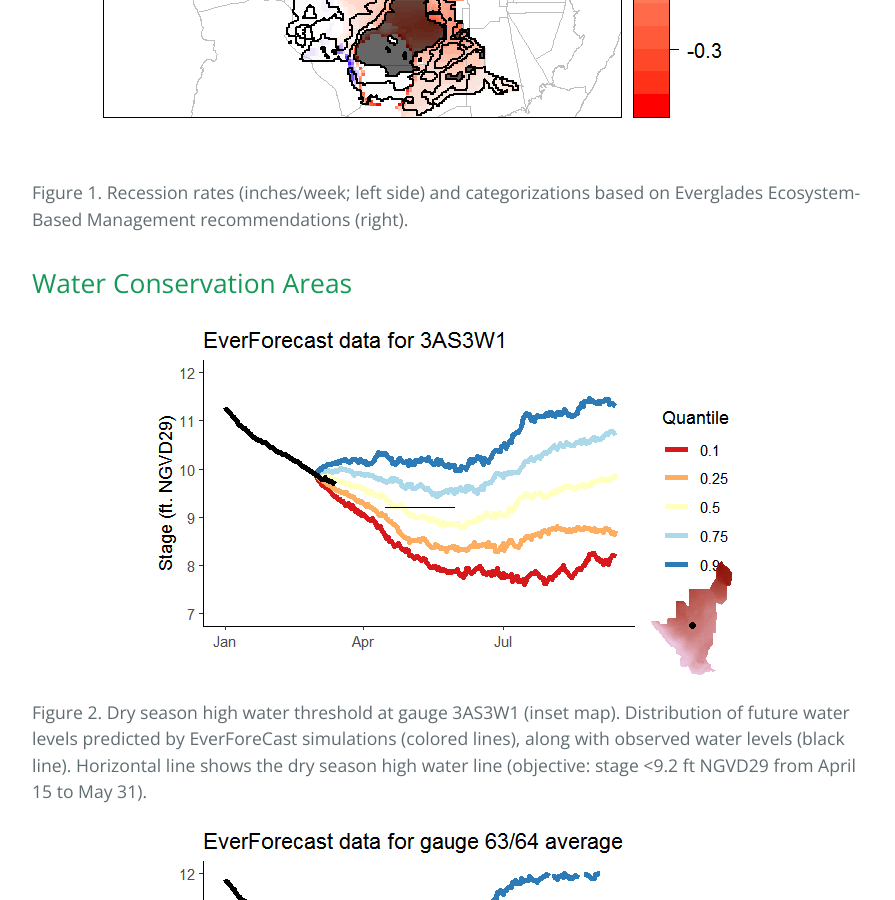
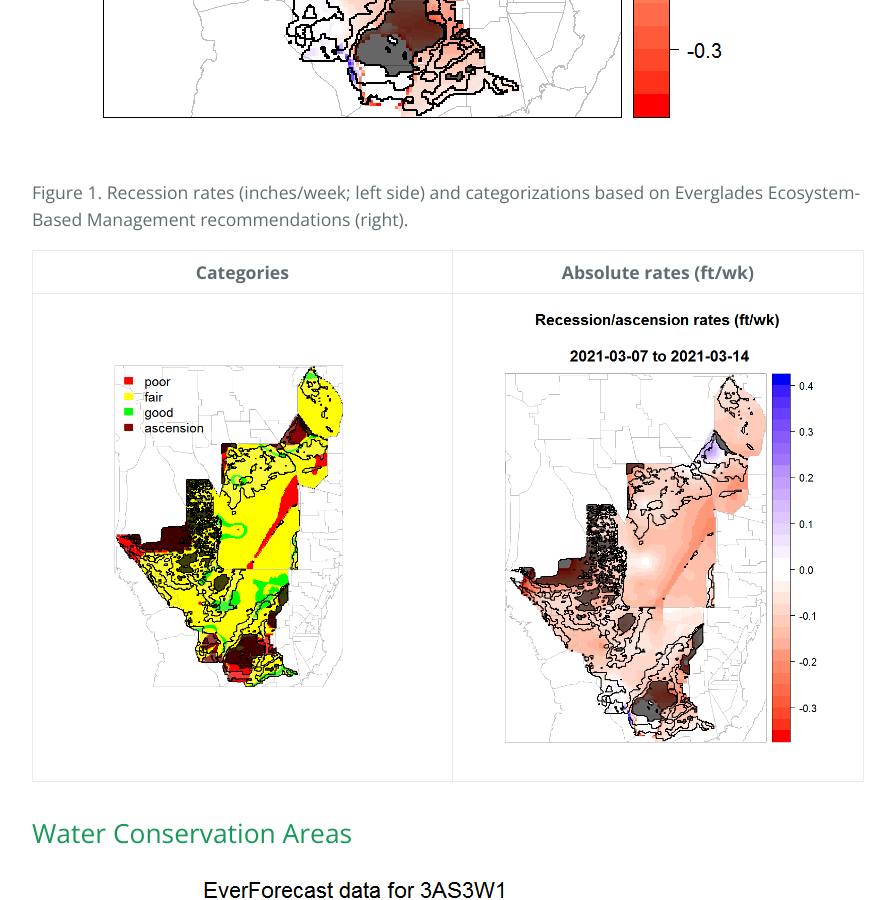
Before and after one commit to troyhill/EvergladesEBM, a Jekyll site: the page built from docs/output.md, in a window 1280 px wide and 900 px high, scrolled down 2161 px. Shown: the whole window, without its empty margins (192-1087 px from the left). Built offline with Jekyll 4.4.1, drawn with Linux system fonts in a browser that asks for light colours.

Commit message:
table test

```diff
--- a/docs/output.md
+++ b/docs/output.md
@@ -14,6 +14,9 @@ filename: output
 Figure 1. Recession rates (inches/week; left side) and categorizations based on Everglades Ecosystem-Based Management recommendations (right).
 
 
+Categories             |  Absolute rates (ft/wk)
+:-------------------------:|:-------------------------:
+![]({{site.url}}/figures/recession_EDEN_ibis.png)  |  ![]({{site.url}}/figures/recession_EDEN.png)
 
 
 ## Water Conservation Areas
```
